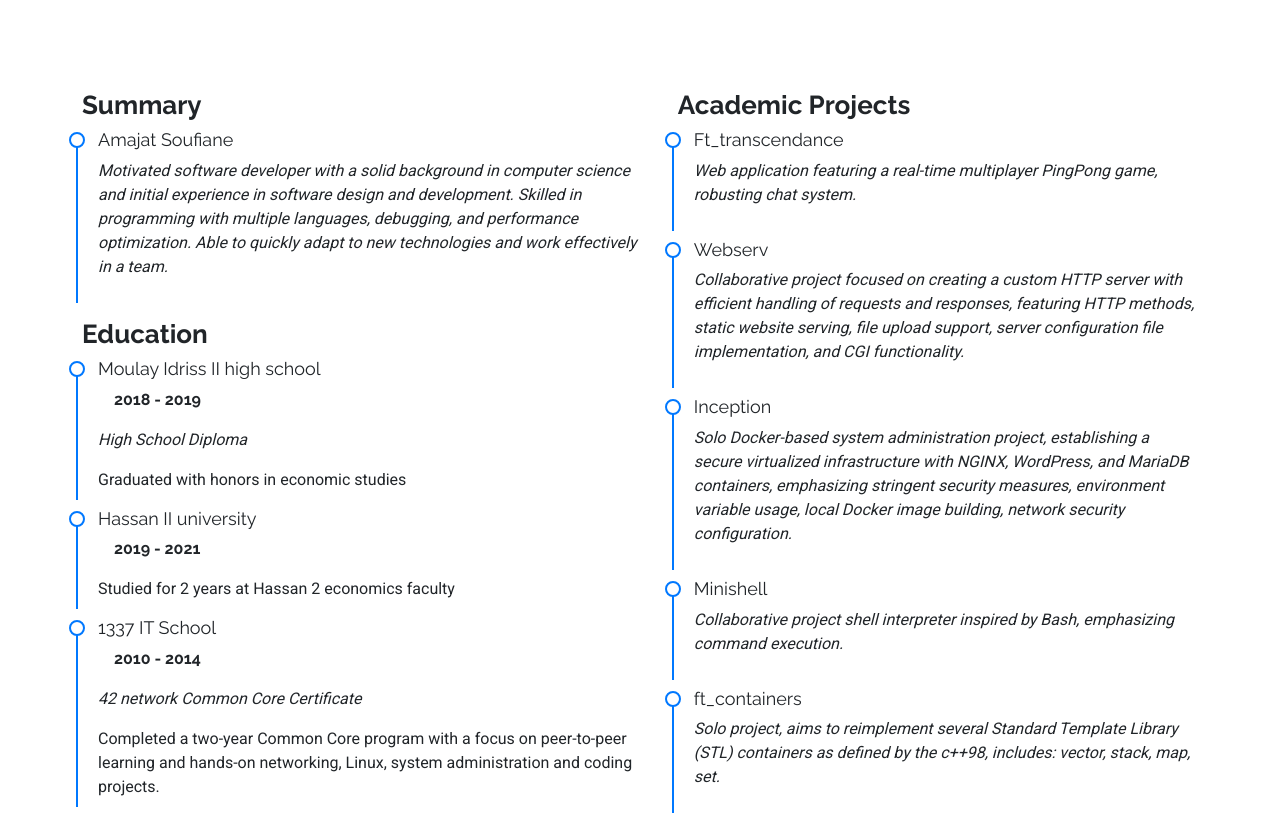
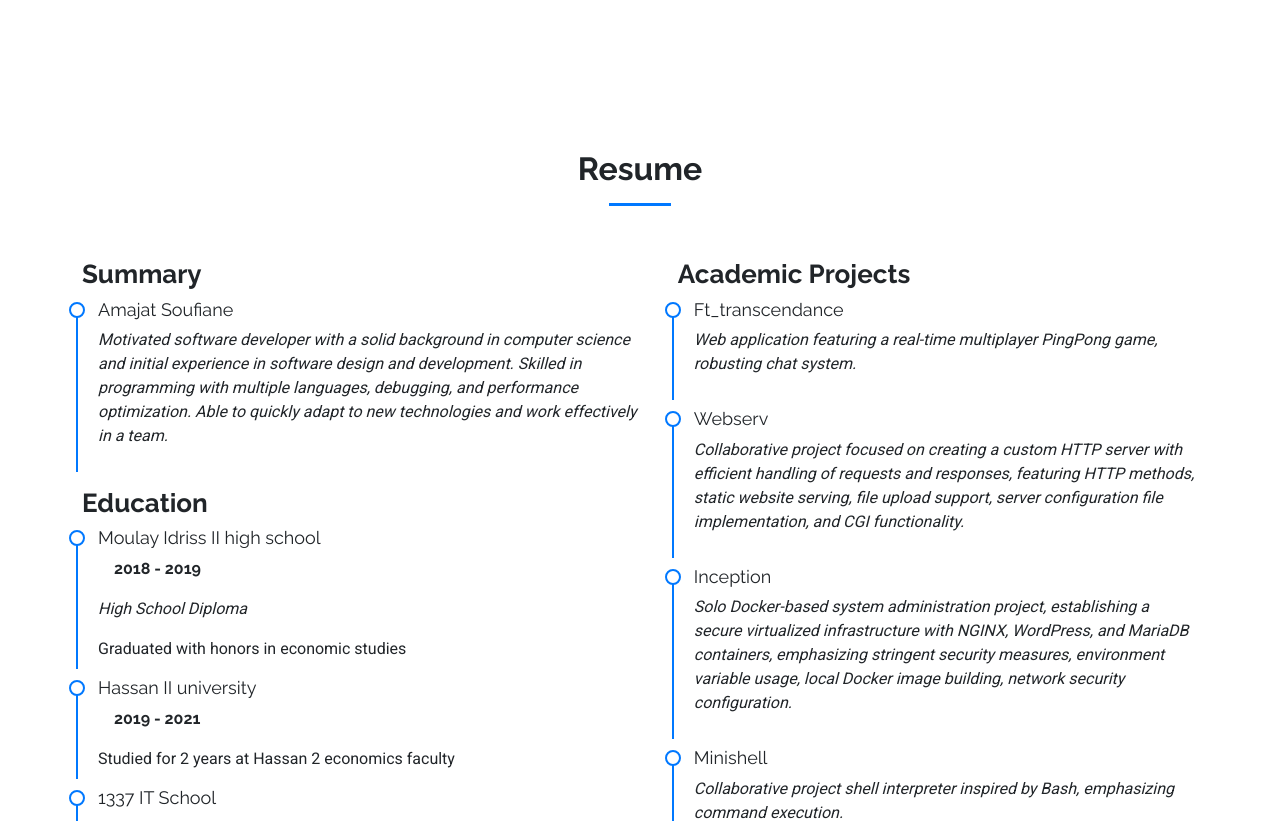
Before and after one commit to soufiane-amt/My-Portfolio, a Next.js app: page / in a window 1280 px wide. Shown: the top 821 px of the page. Built offline with nearby package versions, Linux system fonts and the light colour scheme.

Commit message:
Resume header is centralized

```diff
--- a/src/app/components/Resume.tsx
+++ b/src/app/components/Resume.tsx
@@ -1,7 +1,7 @@
 'use client'
 import 'bootstrap/dist/css/bootstrap.min.css';
 import style from '../styles/Resume.module.css'
-import React from 'react';
+import React, { useEffect, useRef } from 'react';
 
 
 const ResumeSummary = {
@@ -153,8 +153,36 @@ function ResumeSumary ()
 
 function Resume ()
 {
+    const h2Ref = useRef(null);
+
+    useEffect(() => {
+        const observer = new IntersectionObserver((entries) => {
+            entries.forEach((entry) => {
+                if (entry.isIntersecting) {
+                    entry.target.classList.add(style.open);
+                } else {
+                    entry.target.classList.remove(style.open);
+                }
+            });
+        }, { threshold: 0.5 }); // Trigger when at least 50% of the element is in the viewport
+
+        if (h2Ref.current) {
+            observer.observe(h2Ref.current);
+        }
+
+        // Cleanup
+        return () => {
+            if (h2Ref.current) {
+                observer.unobserve(h2Ref.current);
+            }
+        };
+    }, []); // Empty dependency array to run once on component mount
+
     return (
-        <div className='container '>
+        <div className={`container ${style.resume}`}>
+            <div className='d-flex justify-content-center mb-5'>
+                <h2 ref={h2Ref} className='f_famil_raleway text-center'>Resume</h2>
+            </div>
             <div className='d-flex flex-column flex-md-row'>
                 <div className={`${style.me_setting}`}>
                     <ResumeSumary/>
--- a/src/app/page.tsx
+++ b/src/app/page.tsx
@@ -15,8 +15,8 @@ export default function MainPage() {
           <GeneralScrollSpy/>
       </header> */}
       <main className="container-fluid p-0 bg-white">
-        {/* <Home /> */}
-        {/* <About/> */}
+        {/* <Home />
+        <About/> */}
         <Resume/>
       </main>
     </div>
--- a/src/app/styles/Resume.module.css
+++ b/src/app/styles/Resume.module.css
@@ -1,3 +1,29 @@
+.resume {
+    margin-block: 150px;
+}
+
+.resume h2 {
+    /* To make h2 fits it content */
+    display: inline-block;
+    font-weight: bold;
+    /* border-bottom: solid var(--resume-shapes) 3px; */
+    position: relative;
+    font-size: 32px;
+    padding-bottom: 15px;
+    text-align:center;
+}
+
+
+.resume h2::after{
+    transition: width 0.3s ease;
+    content: "";
+    position: absolute;
+    border-bottom: solid var(--resume-shapes) 3px;
+    width: 50%;
+    top: 100%;
+    left: 25%;
+}
+
 .fw_26_px{
     font-size: 26px;
 }
```
